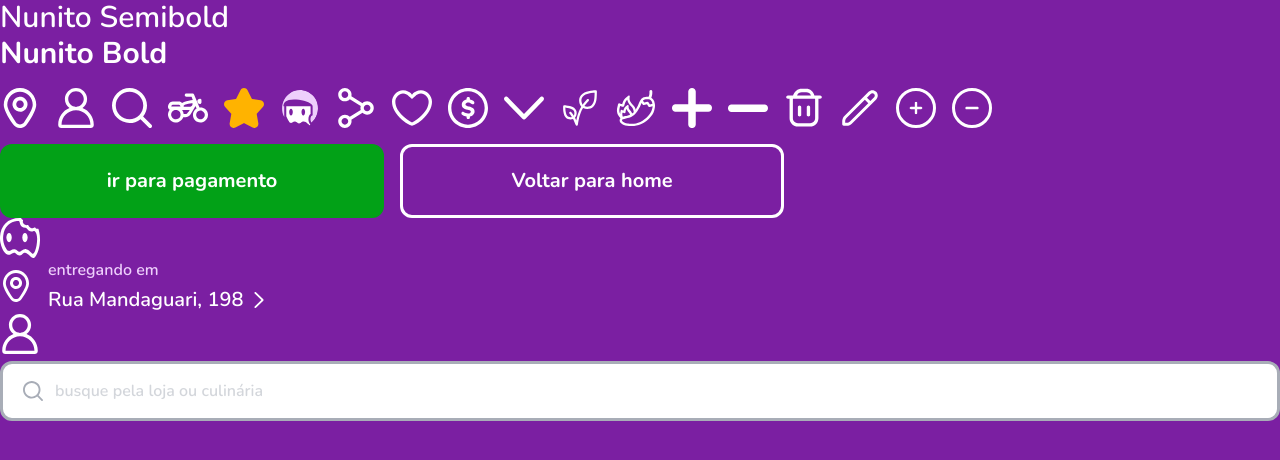
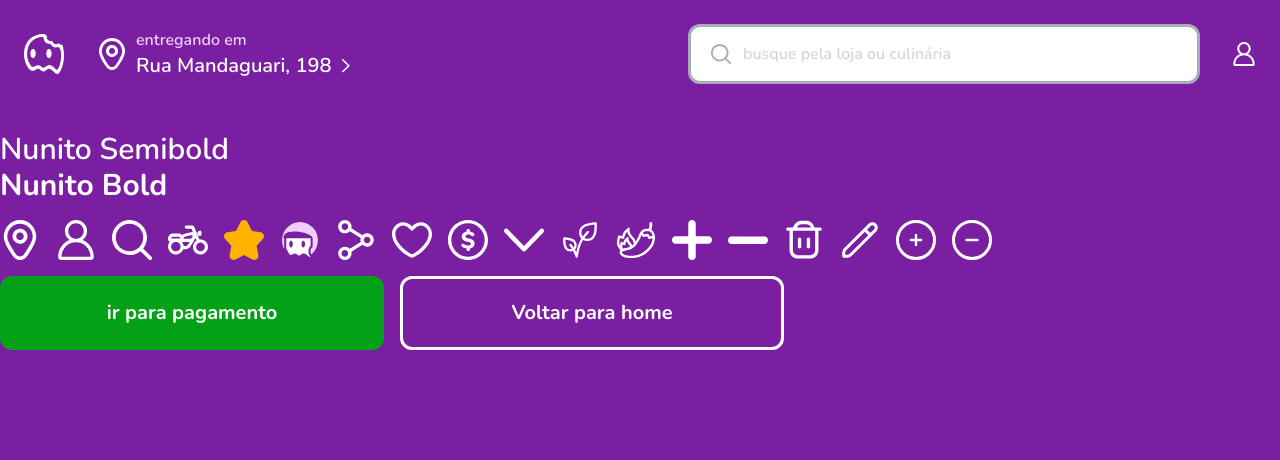
Before and after one commit to XxWexX5/aiqfome, a Next.js app: page / in a window 1280 px wide. Shown: the top 460 px of the page. Built offline with nearby package versions, Linux system fonts and the light colour scheme.

Commit message:
[ FEATURE ] Creating component Header.
- Adding Header component to the project;

```diff
--- a/src/app/page.tsx
+++ b/src/app/page.tsx
@@ -1,13 +1,13 @@
 import { Button } from "@/components/Button";
-import { DeliveryLocation } from "@/components/DeliveryLocation";
 import { Icon } from "@/components/Icon";
-import { Logo } from "@/components/Logo";
-import { Profile } from "@/components/Profile";
-import { Search } from "@/components/Search";
+
+import { Header } from "@/components/Header";
 
 export default function Home() {
   return (
     <div className="font-[family-name:var(--font-nunito-sans)] font-semibold">
+      <Header />
+
       <p className="text-3xl">Nunito Semibold</p>
       <p className="text-3xl font-bold">Nunito Bold</p>
 
@@ -79,44 +79,6 @@ export default function Home() {
           </Button.Default>
         </div>
       </div>
-
-      <Logo />
-
-      <DeliveryLocation.Root className="flex items-center gap-4">
-        <DeliveryLocation.Pin className="size-8" />
-
-        <div className="flex flex-col gap-1">
-          <DeliveryLocation.Description className="text-primary-200">
-            entregando em
-          </DeliveryLocation.Description>
-
-          <div className="flex items-center gap-2">
-            <DeliveryLocation.Address className="text-xl">
-              Rua Mandaguari, 198
-            </DeliveryLocation.Address>
-
-            <DeliveryLocation.ChevronRight />
-          </div>
-        </div>
-      </DeliveryLocation.Root>
-
-      <Profile className="size-10 hover:scale-110" />
-
-      <Search.Root className="relative">
-        <Search.Input
-          className="size-full p-4 rounded-default pl-13"
-          placeholder="busque pela loja ou culinária"
-        />
-
-        <Search.Label>
-          <Search.Icon className="absolute left-5 top-0 bottom-0 m-auto size-5">
-            <Icon.Search
-              className="size-full"
-              classNameInline="fill-neutral-500"
-            />
-          </Search.Icon>
-        </Search.Label>
-      </Search.Root>
     </div>
   );
 }
--- /dev/null
+++ b/src/components/Container/index.tsx
@@ -0,0 +1,12 @@
+import { HTMLAttributes } from "react";
+
+import { twMerge } from "tailwind-merge";
+
+export function Container({
+  className,
+  ...rest
+}: HTMLAttributes<HTMLDivElement>) {
+  return (
+    <div className={twMerge(`container mx-auto ${className}`)} {...rest} />
+  );
+}
--- a/src/components/DeliveryLocation/index.tsx
+++ b/src/components/DeliveryLocation/index.tsx
@@ -40,7 +40,7 @@ function ChevronRight({
   ...rest
 }: PropsWithChildren<HTMLAttributes<HTMLDivElement>>) {
   return (
-    <div className="size-4 rotate-270" {...rest}>
+    <div className="size-[.85rem] rotate-270" {...rest}>
       <Icon.Chevron className="size-full" classNameInline="fill-neutral-full" />
       {children}
     </div>
--- /dev/null
+++ b/src/components/Header/index.tsx
@@ -0,0 +1,65 @@
+import { Logo } from "@/components/Logo";
+import { DeliveryLocation } from "@/components/DeliveryLocation";
+import { Profile } from "@/components/Profile";
+import { Search } from "@/components/Search";
+import { Icon } from "@/components/Icon";
+
+export function Header() {
+  function SearchField() {
+    return (
+      <Search.Root className="relative">
+        <Search.Input
+          className="size-full p-4 rounded-default pl-13"
+          placeholder="busque pela loja ou culinária"
+        />
+
+        <Search.Label>
+          <Search.Icon className="absolute left-5 top-0 bottom-0 m-auto size-5">
+            <Icon.Search
+              className="size-full"
+              classNameInline="fill-neutral-500"
+            />
+          </Search.Icon>
+        </Search.Label>
+      </Search.Root>
+    );
+  }
+
+  return (
+    <div className="p-6 space-y-6">
+      <div className="flex justify-between items-center md:gap-8">
+        <Logo />
+
+        <DeliveryLocation.Root className="flex items-center gap-2">
+          <DeliveryLocation.Pin className="size-8" />
+
+          <div className="flex flex-col">
+            <DeliveryLocation.Description className="text-primary-200">
+              entregando em
+            </DeliveryLocation.Description>
+
+            <div className="flex items-center gap-2">
+              <DeliveryLocation.Address className="text-xl">
+                Rua Mandaguari, 198
+              </DeliveryLocation.Address>
+
+              <DeliveryLocation.ChevronRight />
+            </div>
+          </div>
+        </DeliveryLocation.Root>
+
+        <div className="md:flex md:flex-1 md:justify-end md:items-center md:gap-8">
+          <div className="hidden md:block w-full max-w-lg">
+            <SearchField />
+          </div>
+
+          <Profile className="size-6 hover:scale-110" />
+        </div>
+      </div>
+
+      <div className="md:hidden">
+        <SearchField />
+      </div>
+    </div>
+  );
+}
```
